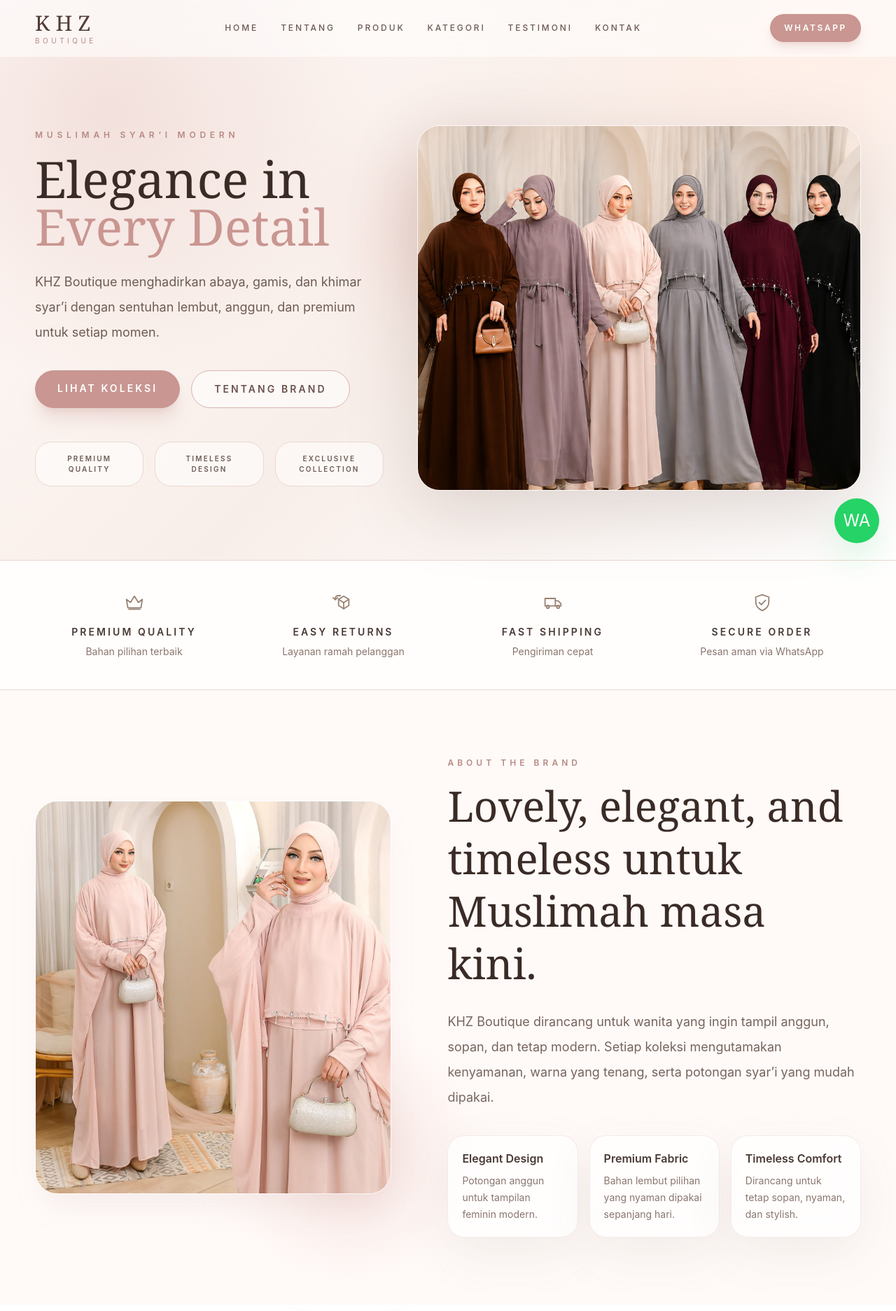
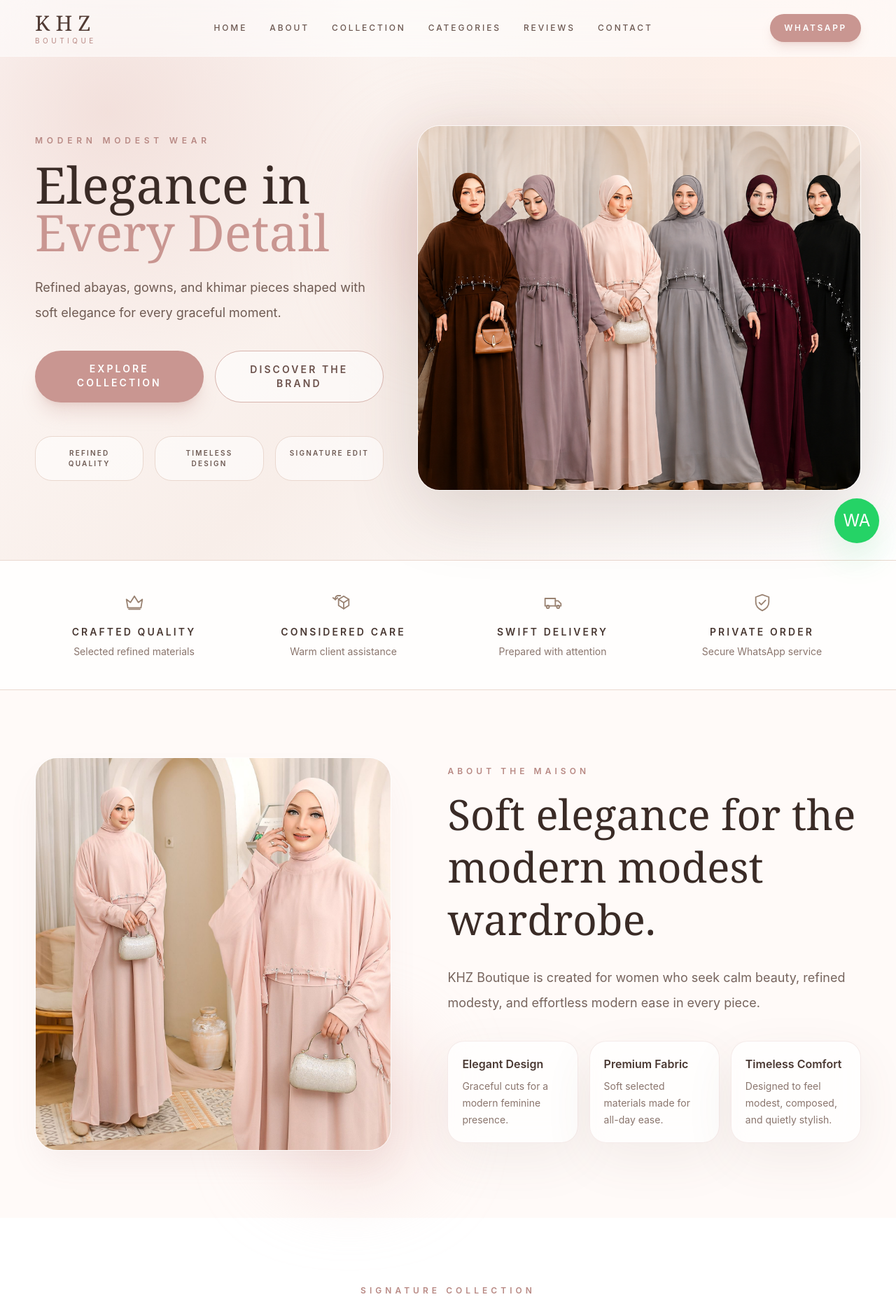
Before and after one commit to ridz15/KHZboutique, a Next.js app: page / in a window 1280 px wide. Shown: the top 1873 px of the page at 70% size. Built offline with nearby package versions, Linux system fonts and the light colour scheme.

Commit message:
Refine landing page wording

```diff
--- a/src/app/page.tsx
+++ b/src/app/page.tsx
@@ -6,11 +6,11 @@ import Link from "next/link";
 
 const navItems = [
   { label: "Home", href: "#home" },
-  { label: "Tentang", href: "#about" },
-  { label: "Produk", href: "#products" },
-  { label: "Kategori", href: "#categories" },
-  { label: "Testimoni", href: "#testimonials" },
-  { label: "Kontak", href: "#contact" },
+  { label: "About", href: "#about" },
+  { label: "Collection", href: "#products" },
+  { label: "Categories", href: "#categories" },
+  { label: "Reviews", href: "#testimonials" },
+  { label: "Contact", href: "#contact" },
 ];
 
 const products = [
@@ -36,22 +36,22 @@ const products = [
 const categories = [
   {
     title: "Abaya",
-    desc: "Potongan longgar, jatuh lembut, dan anggun untuk keseharian.",
+    desc: "Soft flowing silhouettes for effortless everyday elegance.",
     image: "/gallery/A-peach.jpg",
   },
   {
-    title: "Gamis Syar’i",
-    desc: "Siluet feminin dengan detail premium untuk acara spesial.",
+    title: "Modest Gown",
+    desc: "Refined feminine lines crafted for graceful occasions.",
     image: "/gallery/B-white.jpg",
   },
   {
     title: "Khimar",
-    desc: "Nyaman dikenakan, rapi, dan mudah dipadukan.",
+    desc: "Polished coverage designed for serene, effortless styling.",
     image: "/gallery/C-peach.jpg",
   },
   {
-    title: "Best Seller",
-    desc: "Pilihan favorit pelanggan dalam warna-warna timeless.",
+    title: "Best Sellers",
+    desc: "Beloved pieces in calm, enduring tones.",
     image: "/gallery/D-maroon.jpg",
   },
 ];
@@ -59,15 +59,15 @@ const categories = [
 const testimonials = [
   {
     name: "Nadia A.",
-    text: "Bahannya adem dan jatuhnya cantik. Rasanya mewah tapi tetap nyaman untuk aktivitas harian.",
+    text: "The fabric feels airy with a beautiful drape—luxurious, yet easy for daily wear.",
   },
   {
     name: "Hana P.",
-    text: "Packaging rapi, warna persis seperti foto, dan modelnya syar’i tanpa terlihat kaku.",
+    text: "The tones are true to the photos, and the modest cut feels refined without being rigid.",
   },
   {
     name: "Salsabila R.",
-    text: "Suka banget dengan detail jahitannya. KHZ Boutique terasa premium dan elegan.",
+    text: "The finishing details feel considered. KHZ Boutique has such a soft premium presence.",
   },
 ];
 
@@ -76,24 +76,24 @@ const galleryPreview = products.slice(0, 8);
 type FeatureIcon = "crown" | "returns" | "truck" | "shield";
 
 const featureItems: { title: string; desc: string; icon: FeatureIcon }[] = [
-  { title: "Premium Quality", desc: "Bahan pilihan terbaik", icon: "crown" },
-  { title: "Easy Returns", desc: "Layanan ramah pelanggan", icon: "returns" },
-  { title: "Fast Shipping", desc: "Pengiriman cepat", icon: "truck" },
-  { title: "Secure Order", desc: "Pesan aman via WhatsApp", icon: "shield" },
+  { title: "Crafted Quality", desc: "Selected refined materials", icon: "crown" },
+  { title: "Considered Care", desc: "Warm client assistance", icon: "returns" },
+  { title: "Swift Delivery", desc: "Prepared with attention", icon: "truck" },
+  { title: "Private Order", desc: "Secure WhatsApp service", icon: "shield" },
 ];
 
 const brandHighlights = [
   {
     title: "Elegant Design",
-    desc: "Potongan anggun untuk tampilan feminin modern.",
+    desc: "Graceful cuts for a modern feminine presence.",
   },
   {
     title: "Premium Fabric",
-    desc: "Bahan lembut pilihan yang nyaman dipakai sepanjang hari.",
+    desc: "Soft selected materials made for all-day ease.",
   },
   {
     title: "Timeless Comfort",
-    desc: "Dirancang untuk tetap sopan, nyaman, dan stylish.",
+    desc: "Designed to feel modest, composed, and quietly stylish.",
   },
 ];
 
@@ -252,32 +252,32 @@ export default function Home() {
             className="relative z-10"
           >
             <p className="mb-5 text-xs font-semibold uppercase tracking-[0.48em] text-[#b88984]">
-              Muslimah Syar’i Modern
+              Modern Modest Wear
             </p>
             <h1 className="font-display max-w-2xl text-5xl leading-[0.95] text-[#3a2b26] sm:text-6xl lg:text-7xl">
               Elegance in{" "}
               <span className="text-[#c99691]">Every Detail</span>
             </h1>
             <p className="mt-7 max-w-xl text-lg leading-9 text-[#6f5b53]">
-              KHZ Boutique menghadirkan abaya, gamis, dan khimar syar’i dengan
-              sentuhan lembut, anggun, dan premium untuk setiap momen.
+              Refined abayas, gowns, and khimar pieces shaped with soft
+              elegance for every graceful moment.
             </p>
             <div className="mt-9 flex flex-col gap-4 sm:flex-row">
               <Link
                 href="#products"
                 className="rounded-full bg-[#c99691] px-8 py-4 text-center text-sm font-semibold uppercase tracking-[0.22em] text-white shadow-xl shadow-[#c99691]/25 transition hover:-translate-y-1 hover:bg-[#ad7a74]"
               >
-                Lihat Koleksi
+                Explore Collection
               </Link>
               <Link
                 href="#about"
                 className="rounded-full border border-[#d7b5ae] bg-white/60 px-8 py-4 text-center text-sm font-semibold uppercase tracking-[0.22em] text-[#6b514b] transition hover:-translate-y-1 hover:bg-white"
               >
-                Tentang Brand
+                Discover the Brand
               </Link>
             </div>
             <div className="mt-12 grid max-w-xl grid-cols-3 gap-4 text-center">
-              {["Premium Quality", "Timeless Design", "Exclusive Collection"].map(
+              {["Refined Quality", "Timeless Design", "Signature Edit"].map(
                 (item) => (
                   <div
                     key={item}
@@ -341,7 +341,7 @@ export default function Home() {
             <div className="image-shine relative overflow-hidden rounded-[2rem] border border-white/70 shadow-2xl shadow-[#9e6f69]/10">
               <Image
                 src="/gallery/A-peach.jpg"
-                alt="Kampanye editorial modest fashion KHZ Boutique bernuansa dusty pink"
+                alt="KHZ Boutique dusty pink modest fashion editorial campaign"
                 width={1600}
                 height={1600}
                 className="h-[560px] w-full object-cover object-[42%_center]"
@@ -360,21 +360,20 @@ export default function Home() {
               variants={fadeUp}
               className="mb-4 text-xs font-semibold uppercase tracking-[0.42em] text-[#b88984]"
             >
-              About The Brand
+              About the Maison
             </motion.p>
             <motion.h2
               variants={fadeUp}
               className="font-display max-w-2xl text-4xl leading-tight text-[#3a2b26] md:text-6xl"
             >
-              Lovely, elegant, and timeless untuk Muslimah masa kini.
+              Soft elegance for the modern modest wardrobe.
             </motion.h2>
             <motion.p
               variants={fadeUp}
               className="mt-7 max-w-2xl text-lg leading-9 text-[#76645d]"
             >
-              KHZ Boutique dirancang untuk wanita yang ingin tampil anggun,
-              sopan, dan tetap modern. Setiap koleksi mengutamakan kenyamanan,
-              warna yang tenang, serta potongan syar’i yang mudah dipakai.
+              KHZ Boutique is created for women who seek calm beauty, refined
+              modesty, and effortless modern ease in every piece.
             </motion.p>
             <motion.div variants={fadeUp} className="mt-9 grid gap-4 sm:grid-cols-3">
               {brandHighlights.map((item) => (
@@ -393,9 +392,9 @@ export default function Home() {
       <section id="products" className="bg-white py-24">
         <div className="section-shell">
           <SectionTitle
-            eyebrow="Featured Products"
-            title="Koleksi pilihan yang anggun dan mudah dipadukan"
-            description="Semua produk menggunakan gambar koleksi dari folder Gallery, tanpa hero banner."
+            eyebrow="Signature Collection"
+            title="Graceful pieces curated for quiet sophistication"
+            description="A refined edit of modest wardrobe essentials in soft, timeless tones."
           />
           <motion.div
             variants={stagger}
@@ -414,14 +413,14 @@ export default function Home() {
                 <div className="image-shine relative aspect-[4/5] overflow-hidden">
                   <Image
                     src={product.image}
-                    alt={`${product.name} warna ${product.color}`}
+                    alt={`${product.name} in ${product.color}`}
                     width={1600}
                     height={1600}
                     className="h-full w-full object-cover transition duration-700 group-hover:scale-105"
                   />
                   <div className="absolute inset-x-4 bottom-4 rounded-2xl bg-white/80 px-4 py-3 text-center opacity-0 backdrop-blur-md transition group-hover:opacity-100">
                     <span className="text-xs font-semibold uppercase tracking-[0.22em] text-[#9e6f69]">
-                      Detail via WhatsApp
+                      Inquire via WhatsApp
                     </span>
                   </div>
                 </div>
@@ -442,9 +441,9 @@ export default function Home() {
       <section id="categories" className="soft-gradient py-24">
         <div className="section-shell">
           <SectionTitle
-            eyebrow="Product Categories"
-            title="Pilihan kategori untuk setiap kebutuhan"
-            description="Dari daily wear sampai acara spesial, setiap kategori dibuat dengan karakter yang lembut dan premium."
+            eyebrow="Curated Categories"
+            title="Refined edits for every graceful occasion"
+            description="From everyday poise to special moments, each category is shaped with softness and polish."
           />
           <div className="grid gap-6 md:grid-cols-2 lg:grid-cols-4">
             {categories.map((category) => (
@@ -479,9 +478,9 @@ export default function Home() {
       <section id="testimonials" className="bg-white py-24">
         <div className="section-shell">
           <SectionTitle
-            eyebrow="Testimonials"
-            title="Cerita pelanggan tentang KHZ Boutique"
-            description="Nuansa lembut, nyaman, dan elegan menjadi alasan pelanggan memilih KHZ Boutique."
+            eyebrow="Client Notes"
+            title="Words from women who wear KHZ"
+            description="Soft comfort, graceful lines, and quiet elegance define their KHZ experience."
           />
           <div className="grid gap-6 md:grid-cols-3">
             {testimonials.map((testimonial) => (
@@ -511,7 +510,7 @@ export default function Home() {
           <div className="mb-10 flex flex-col justify-between gap-6 md:flex-row md:items-end">
             <div>
               <p className="mb-3 text-xs font-semibold uppercase tracking-[0.42em] text-[#b88984]">
-                Instagram Preview
+                Editorial Preview
               </p>
               <h2 className="font-display text-4xl text-[#3a2b26] md:text-5xl">
                 Follow the soft elegance
@@ -562,22 +561,22 @@ export default function Home() {
             <div className="absolute -right-20 bottom-0 h-72 w-72 rounded-full bg-[#f0d4cc]/20 blur-3xl" />
             <div className="relative mx-auto max-w-3xl">
               <p className="mb-4 text-xs font-semibold uppercase tracking-[0.42em] text-[#f2c9c2]">
-                Contact Us
+                Get in Touch
               </p>
               <h2 className="font-display text-4xl leading-tight md:text-6xl">
-                Siap tampil anggun dengan koleksi KHZ Boutique?
+                Begin your refined modest wardrobe.
               </h2>
               <p className="mx-auto mt-6 max-w-2xl text-lg leading-8 text-white/75">
-                Konsultasikan warna, ukuran, dan ketersediaan produk langsung
-                melalui WhatsApp. Kami siap membantu memilihkan koleksi terbaik.
+                Consult sizing, tones, and availability through WhatsApp for a
+                calm, personal boutique experience.
               </p>
               <div className="mt-9 flex flex-col justify-center gap-4 sm:flex-row">
                 <Link
-                  href="https://wa.me/6281234567890?text=Assalamualaikum%20KHZ%20Boutique%2C%20saya%20ingin%20tanya%20koleksi%20produk."
+                  href="https://wa.me/6281234567890?text=Hello%20KHZ%20Boutique%2C%20I%20would%20like%20to%20ask%20about%20the%20collection."
                   target="_blank"
                   className="rounded-full bg-[#c99691] px-8 py-4 text-sm font-semibold uppercase tracking-[0.22em] text-white transition hover:-translate-y-1 hover:bg-[#ad7a74]"
                 >
-                  Chat WhatsApp
+                  Start a Conversation
                 </Link>
                 <Link
                   href="https://www.instagram.com/khzboutique"
@@ -603,15 +602,15 @@ export default function Home() {
             </p>
           </div>
           <p className="max-w-xl text-sm leading-7 text-[#7c6961]">
-            Modern modest fashion untuk Muslimah yang menyukai keanggunan,
-            kenyamanan, dan detail premium.
+            Modern modest fashion for women who love elegance, comfort, and
+            refined details.
           </p>
           <p className="text-sm text-[#9a837a]">© 2026 KHZ Boutique</p>
         </div>
       </footer>
 
       <Link
-        href="https://wa.me/6281234567890?text=Assalamualaikum%20KHZ%20Boutique%2C%20saya%20ingin%20tanya%20koleksi%20produk."
+        href="https://wa.me/6281234567890?text=Hello%20KHZ%20Boutique%2C%20I%20would%20like%20to%20ask%20about%20the%20collection."
         target="_blank"
         aria-label="Chat WhatsApp KHZ Boutique"
         className="fixed bottom-6 right-6 z-50 flex h-16 w-16 items-center justify-center rounded-full bg-[#25d366] text-2xl text-white shadow-2xl shadow-[#25d366]/30 transition hover:-translate-y-1"
```
